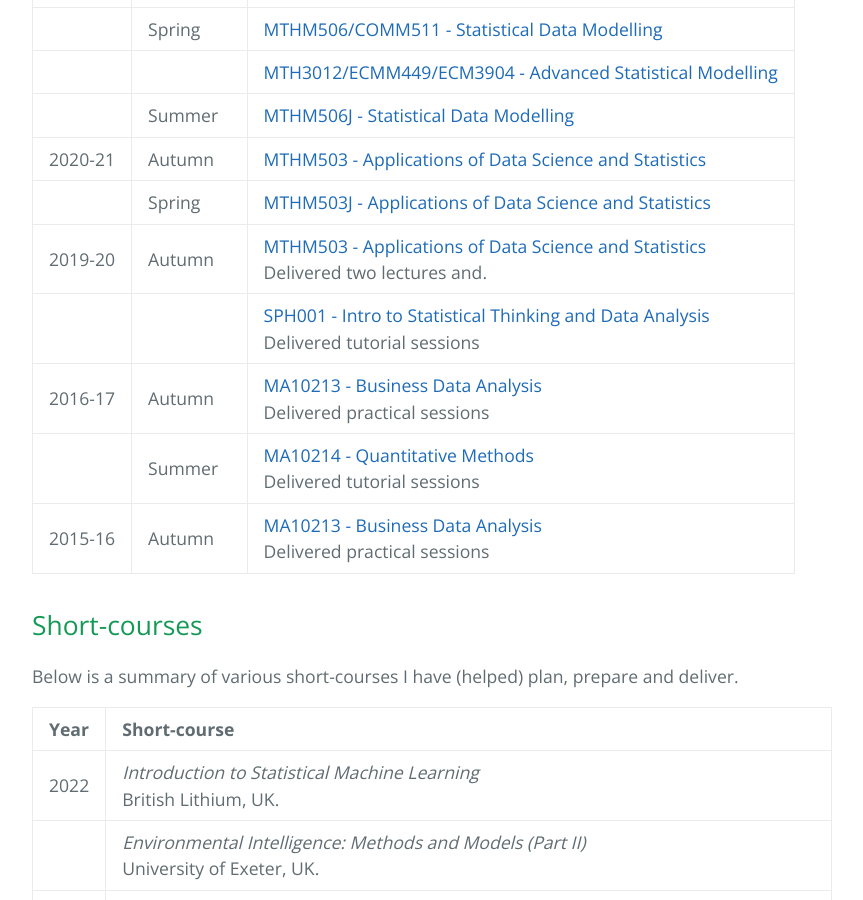
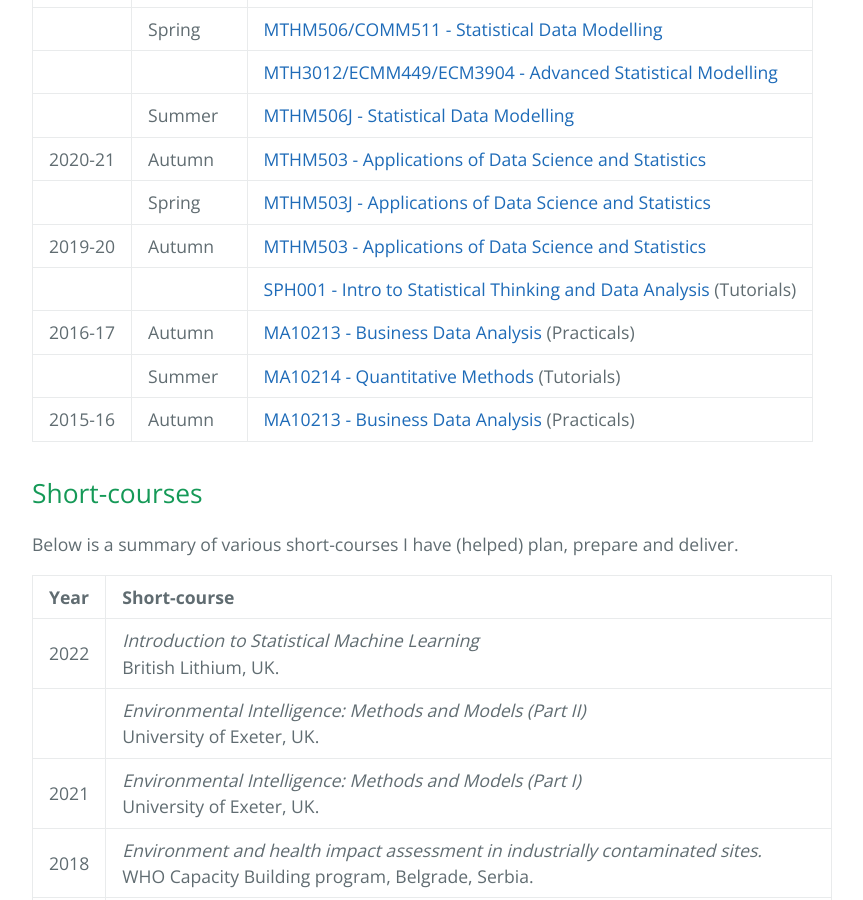
Before and after one commit to matthewllthomas/matthewllthomas.github.io, a Jekyll site: the page built from teaching/index.md, in a window 1280 px wide and 900 px high, scrolled down 851 px. Shown: the whole window, without its empty margins (192-1055 px from the left). Built offline with Jekyll 4.4.1, drawn with Linux system fonts in a browser that asks for light colours; the repository's description, which GitHub fills in, is left out.

Commit message:
Update index.md

```diff
--- a/teaching/index.md
+++ b/teaching/index.md
@@ -21,11 +21,11 @@
 |                | Summer    | [MTHM506J - Statistical Data Modelling](https://intranet.exeter.ac.uk/emps/studentinfo/subjects/mathematics/modules/2021/index.php/?moduleCode=MTHM506)   |
 | 2020-21  | Autumn     | [MTHM503 - Applications of Data Science and Statistics](https://intranet.exeter.ac.uk/emps/studentinfo/subjects/mathematics/modules/2020/index.php/?moduleCode=MTHM503)  |
 |                | Spring       | [MTHM503J - Applications of Data Science and Statistics](https://intranet.exeter.ac.uk/emps/studentinfo/subjects/mathematics/modules/2020/index.php/?moduleCode=MTHM503)  |
-| 2019-20  | Autumn     | [MTHM503 - Applications of Data Science and Statistics](https://intranet.exeter.ac.uk/emps/studentinfo/subjects/mathematics/modules/2019/index.php/?moduleCode=MTHM503)<br> Delivered two lectures and.  |
-|                 |                | [SPH001 - Intro to Statistical Thinking and Data Analysis](https://www.google.com/url?sa=t&rct=j&q=&esrc=s&source=web&cd=&ved=2ahUKEwiHgp_z5of5AhVIgFwKHckVD-AQFnoECBEQAQ&url=https%3A%2F%2Fwww.imperial.ac.uk%2Fmedia%2Fimperial-college%2Fmedicine%2Fsph%2Fstudy%2Fmodule-outlines%2Fhda%2FIntro-to-Stat-Thinking-and-Data-Analysis-Module-Outline-2019.20-Updated.docx&usg=AOvVaw3Esow9eU9hUZPlVMXEKyUk)  <br> Delivered tutorial sessions    |
-| 2016-17  | Autumn     | [MA10213 - Business Data Analysis](https://www.bath.ac.uk/catalogues/2016-2017/ma/MA10213.html)  <br> Delivered practical sessions   |
-|                | Summer    | [MA10214 - Quantitative Methods](https://www.bath.ac.uk/catalogues/2016-2017/ma/MA10214.html) <br> Delivered tutorial sessions   |
-| 2015-16  | Autumn     | [MA10213 - Business Data Analysis](https://www.bath.ac.uk/catalogues/2015-2016/ma/MA10213.html) <br> Delivered practical sessions   |
+| 2019-20  | Autumn     | [MTHM503 - Applications of Data Science and Statistics](https://intranet.exeter.ac.uk/emps/studentinfo/subjects/mathematics/modules/2019/index.php/?moduleCode=MTHM503)  |
+|                 |                | [SPH001 - Intro to Statistical Thinking and Data Analysis](https://www.google.com/url?sa=t&rct=j&q=&esrc=s&source=web&cd=&ved=2ahUKEwiHgp_z5of5AhVIgFwKHckVD-AQFnoECBEQAQ&url=https%3A%2F%2Fwww.imperial.ac.uk%2Fmedia%2Fimperial-college%2Fmedicine%2Fsph%2Fstudy%2Fmodule-outlines%2Fhda%2FIntro-to-Stat-Thinking-and-Data-Analysis-Module-Outline-2019.20-Updated.docx&usg=AOvVaw3Esow9eU9hUZPlVMXEKyUk)  (Tutorials)     |
+| 2016-17  | Autumn     | [MA10213 - Business Data Analysis](https://www.bath.ac.uk/catalogues/2016-2017/ma/MA10213.html)  (Practicals)   |
+|                | Summer    | [MA10214 - Quantitative Methods](https://www.bath.ac.uk/catalogues/2016-2017/ma/MA10214.html) (Tutorials) |
+| 2015-16  | Autumn     | [MA10213 - Business Data Analysis](https://www.bath.ac.uk/catalogues/2015-2016/ma/MA10213.html) (Practicals)   |
 
 ## Short-courses
 
```
